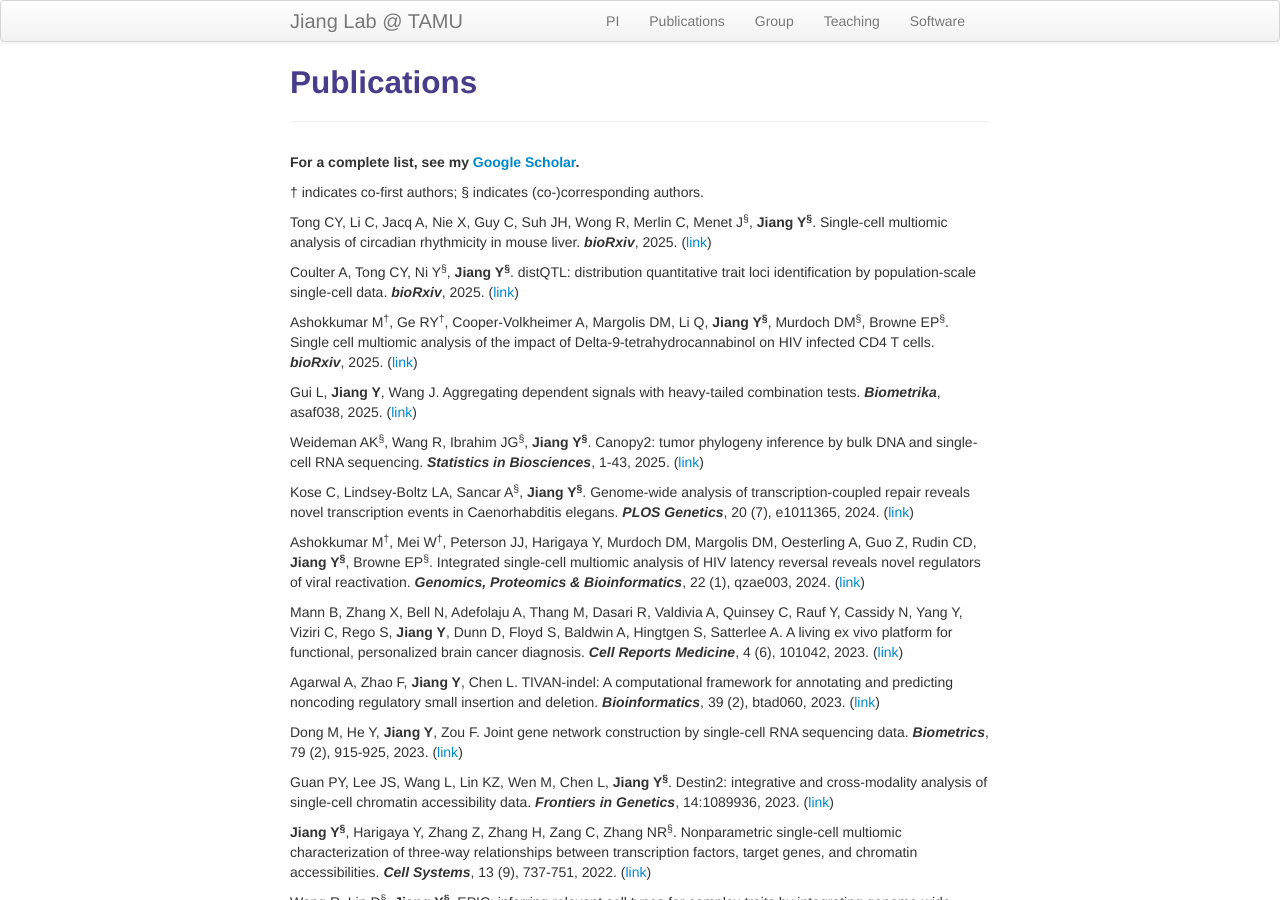
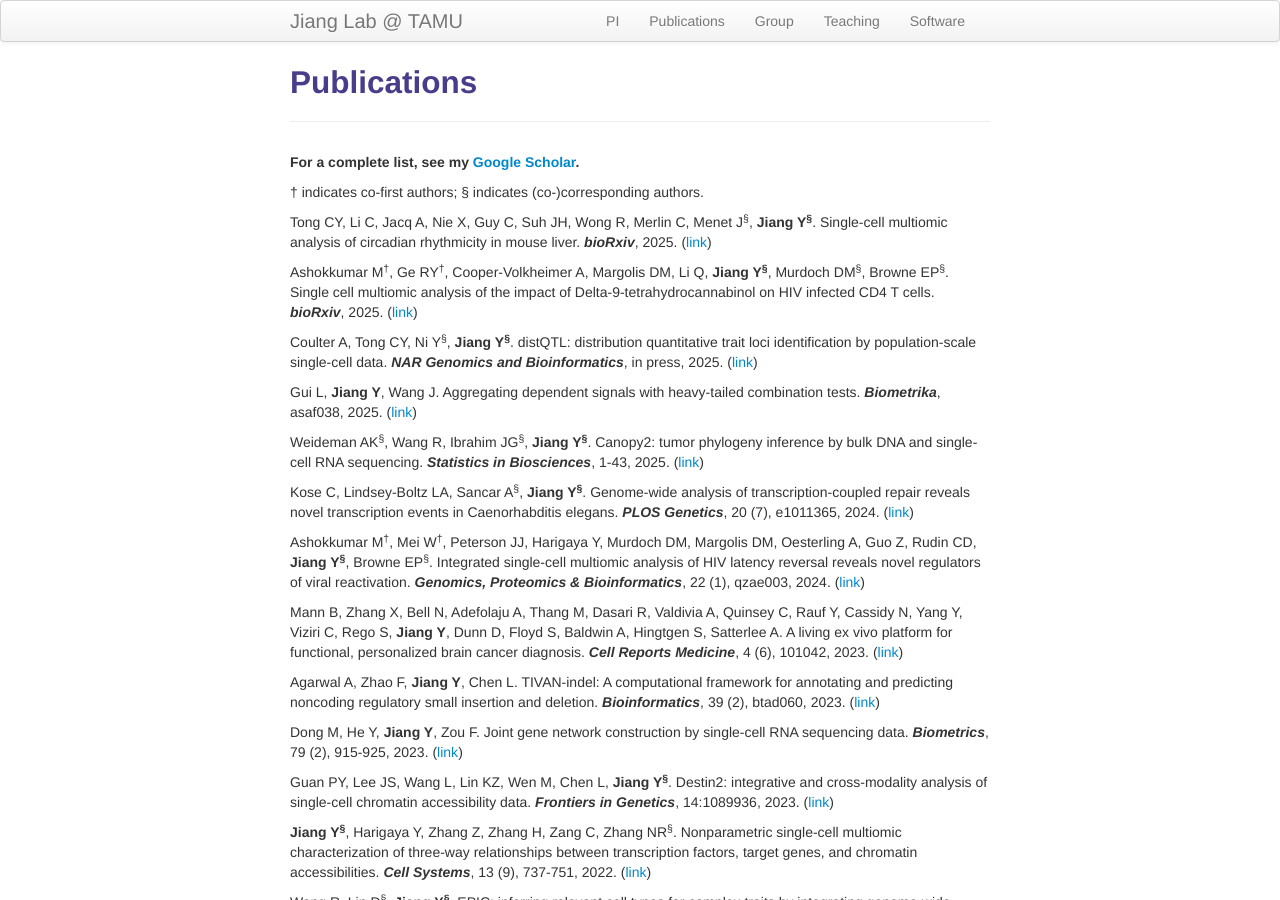
Before and after one commit to yuchaojiang/yuchaojiang.github.io, a Jekyll site: the page built from pages/pubs.md, in a window 1280 px wide and 900 px high. Built offline with Jekyll 4.4.1, drawn with Linux system fonts in a browser that asks for light colours.

Commit message:
Update pubs.md

```diff
--- a/pages/pubs.md
+++ b/pages/pubs.md
@@ -10,9 +10,9 @@ description: Yuchao Jiang's publications
 
 Tong CY, Li C, Jacq A, Nie X, Guy C, Suh JH, Wong R, Merlin C, Menet J<sup>&sect;</sup>, **Jiang Y<sup>&sect;</sup>**. Single-cell multiomic analysis of circadian rhythmicity in mouse liver. ***bioRxiv***, 2025. ([link](https://www.biorxiv.org/content/10.1101/2025.04.03.647044v3))
 
-Coulter A, Tong CY, Ni Y<sup>&sect;</sup>, **Jiang Y<sup>&sect;</sup>**. distQTL: distribution quantitative trait loci identification by population-scale single-cell data. ***bioRxiv***, 2025. ([link](https://www.biorxiv.org/content/10.1101/2025.04.04.647121v2))
+Ashokkumar M<sup>&dagger;</sup>, Ge RY<sup>&dagger;</sup>, Cooper-Volkheimer A, Margolis DM, Li Q, **Jiang Y<sup>&sect;</sup>**, Murdoch DM<sup>&sect;</sup>, Browne EP<sup>&sect;</sup>. Single cell multiomic analysis of the impact of Delta-9-tetrahydrocannabinol on HIV infected CD4 T cells. ***bioRxiv***, 2025. ([link](https://www.biorxiv.org/content/10.1101/2025.06.02.657468v1))
 
-Ashokkumar M<sup>&dagger;</sup>, Ge RY<sup>&dagger;</sup>, Cooper-Volkheimer A, Margolis DM, Li Q, **Jiang Y<sup>&sect;</sup>**, Murdoch DM<sup>&sect;</sup>, Browne EP<sup>&sect;</sup>. Single cell multiomic analysis of the impact of Delta-9-tetrahydrocannabinol on HIV infected CD4 T cells. ***bioRxiv***, 2025. ([link](https://www.biorxiv.org/content/10.1101/2025.06.02.657468v1))
+Coulter A, Tong CY, Ni Y<sup>&sect;</sup>, **Jiang Y<sup>&sect;</sup>**. distQTL: distribution quantitative trait loci identification by population-scale single-cell data. ***NAR Genomics and Bioinformatics***, in press, 2025. ([link](https://www.biorxiv.org/content/10.1101/2025.04.04.647121v2))
 
 Gui L, **Jiang Y**, Wang J. Aggregating dependent signals with heavy-tailed combination tests. ***Biometrika***, asaf038, 2025. ([link](https://academic.oup.com/biomet/advance-article/doi/10.1093/biomet/asaf038/8153900?utm_source=authortollfreelink&utm_campaign=biomet&utm_medium=email&guestAccessKey=1956b79e-6421-46f7-a5b0-e07d93e17090))
 
```
